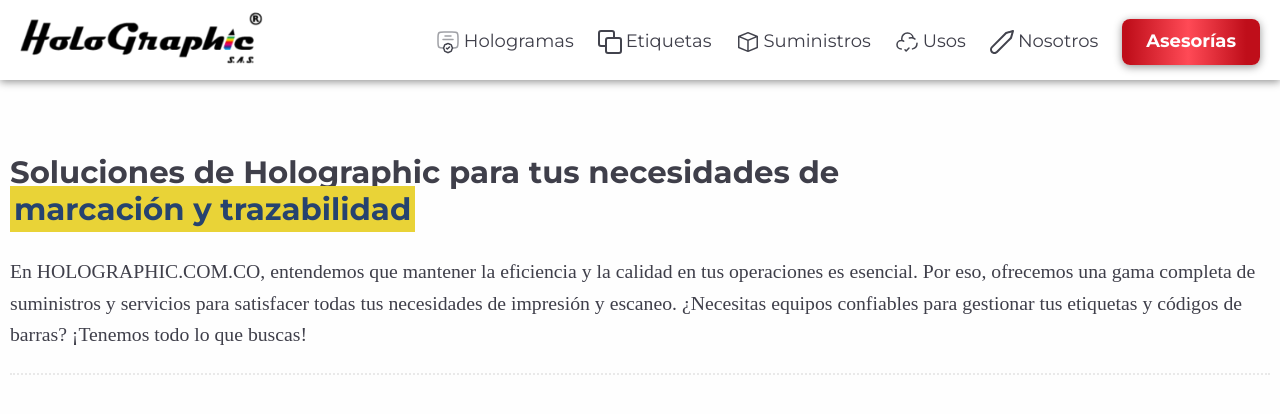
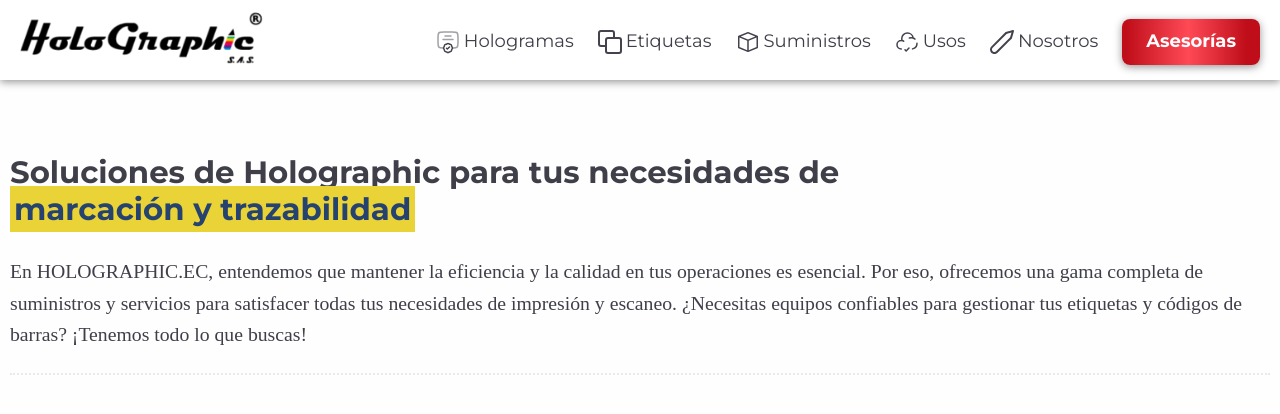
Before and after one commit to Klerpson/holographic, a Jekyll site: the page built from index.html, in a window 1280 px wide and 900 px high, scrolled down 4751 px, cut to the strip 0-435 px from the top of the window. Shown: the top 414 px of the strip. Built offline with Jekyll 4.4.1, drawn with Linux system fonts in a browser that asks for light colours; some web fonts are replaced.

Commit message:
Update index.html

```diff
--- a/index.html
+++ b/index.html
@@ -96,7 +96,7 @@
 <section class="wrapper flow">
   <h2>Soluciones de Holographic para tus necesidades de <span class="resaltar">marcación y trazabilidad</span></h2>
   <p>
-    En HOLOGRAPHIC.COM.CO, entendemos que mantener la eficiencia y la calidad en tus operaciones es esencial. Por eso, ofrecemos una gama completa de suministros y servicios para satisfacer todas tus necesidades de impresión y escaneo. ¿Necesitas equipos confiables para gestionar tus etiquetas y códigos de barras? ¡Tenemos todo lo que buscas!
+    En HOLOGRAPHIC.EC, entendemos que mantener la eficiencia y la calidad en tus operaciones es esencial. Por eso, ofrecemos una gama completa de suministros y servicios para satisfacer todas tus necesidades de impresión y escaneo. ¿Necesitas equipos confiables para gestionar tus etiquetas y códigos de barras? ¡Tenemos todo lo que buscas!
   </p>
   <div class="home_gallery">
     {% for item in site.data.home.impresiones %}
```
